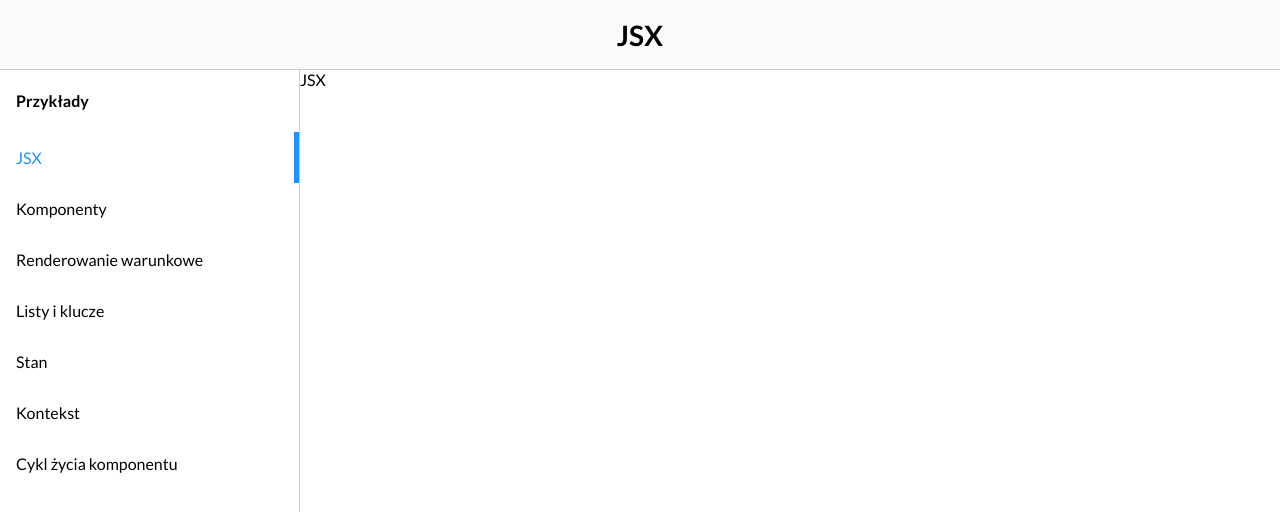
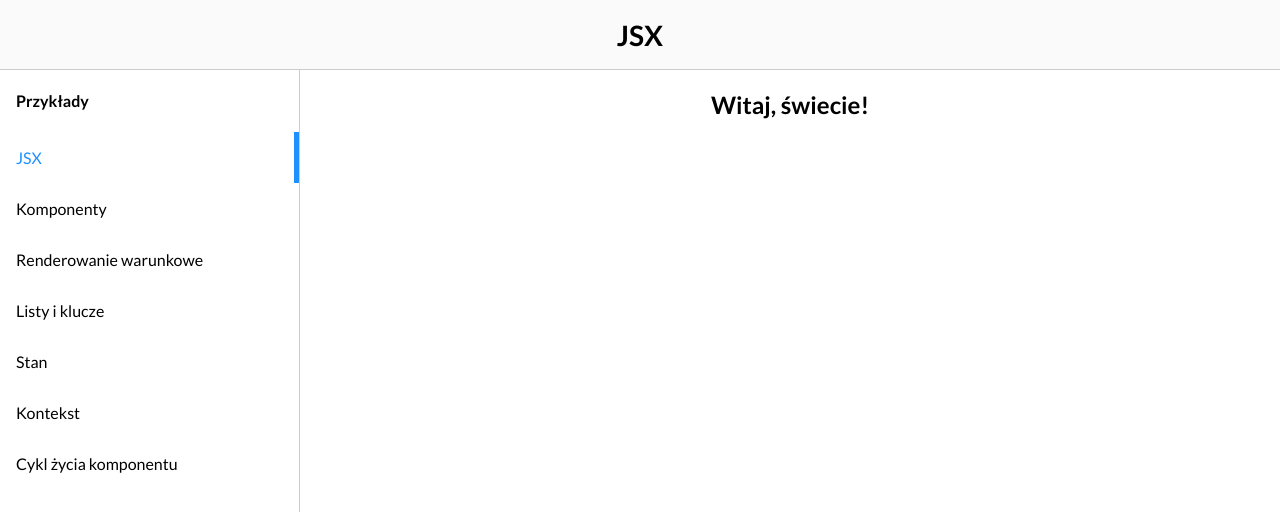
Before and after one commit to kacperkapusciak/react-playground, a React (Create React App) app: page / in a window 1280 px wide. Shown: the top 512 px of the page. Built offline with nearby package versions, Linux system fonts and the light colour scheme.

Commit message:
feat: implement JSX example

```diff
--- a/src/examples/JSX.js
+++ b/src/examples/JSX.js
@@ -1,5 +1,12 @@
 function App() {
-  return <div>JSX</div>;
+  return <h1 style={styles.center}>Witaj, świecie!</h1>;
 }
 
+const styles = {
+  center: {
+    display: 'flex',
+    justifyContent: 'center',
+  },
+};
+
 export default App;
```
